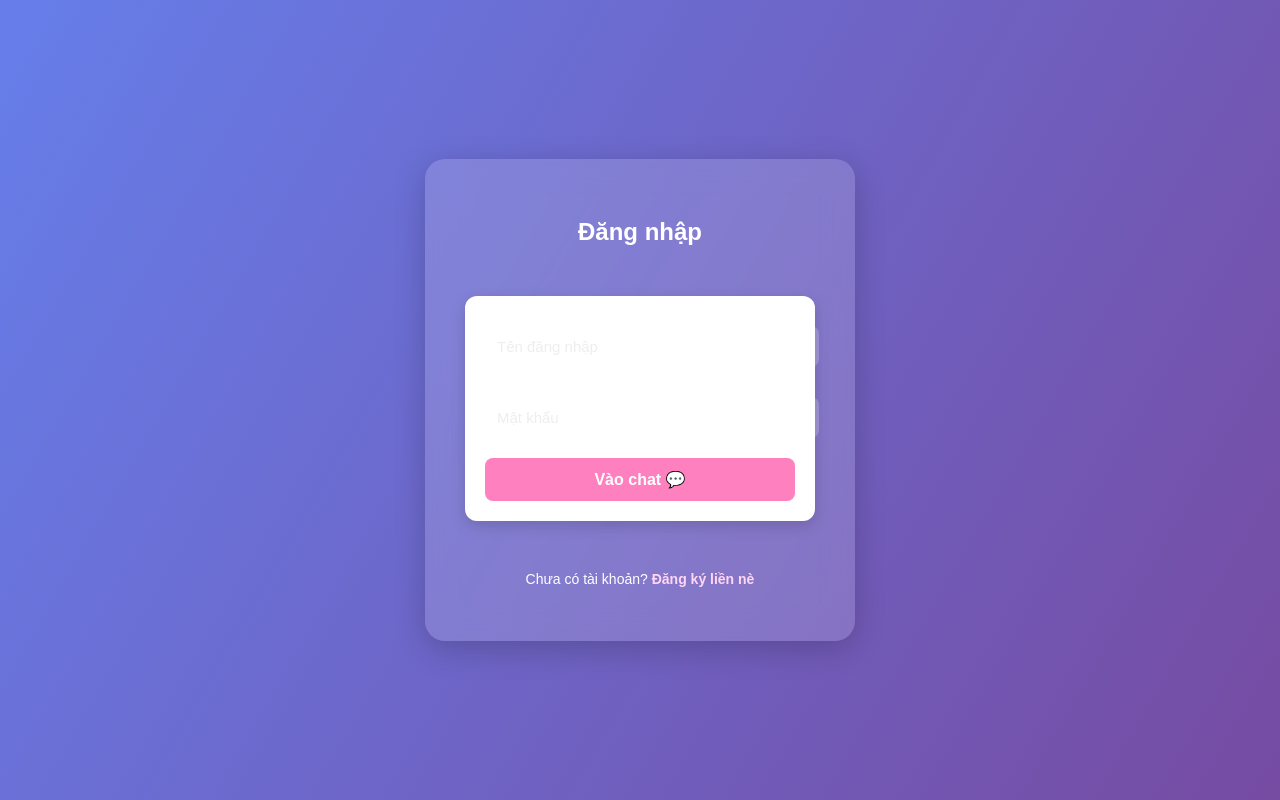
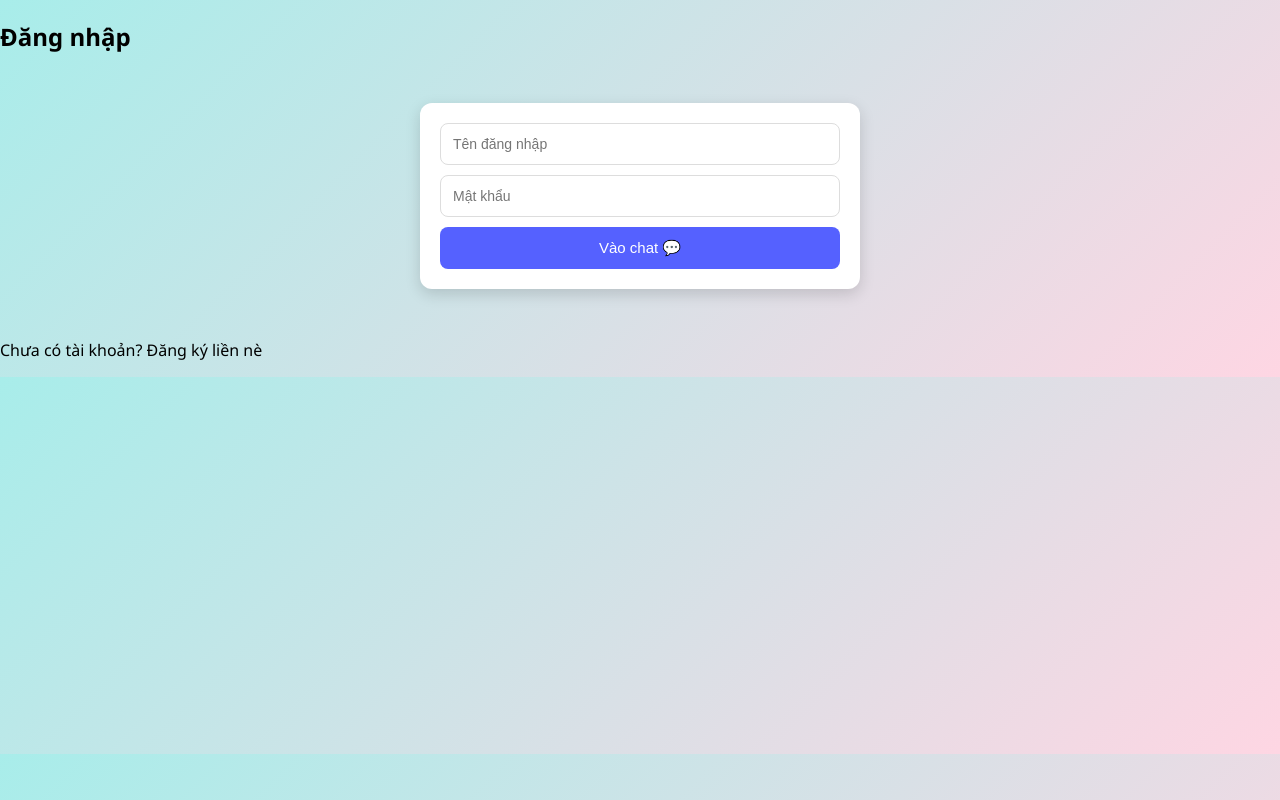
Before and after one commit to t96650550-pixel/-, a React app in the folder client/: page / in a window 1280 px wide. Built offline with nearby package versions, Linux system fonts and the light colour scheme; no server answers.

Commit message:
Update auth.css

```diff
--- a/client/src/auth.css
+++ b/client/src/auth.css
@@ -1,85 +1,48 @@
-.auth-container {
-  height: 100vh;
-  display: flex;
-  justify-content: center;
-  align-items: center;
-  background: linear-gradient(120deg, #667eea, #764ba2);
-  font-family: "Poppins", sans-serif;
+import React, { useState } from 'react';
+import axios from 'axios';
+import './App.css';
+
+function App() {
+  const [isLogin, setIsLogin] = useState(true);
+  const [username, setUsername] = useState('');
+  const [password, setPassword] = useState('');
+
+  const toggleForm = () => setIsLogin(!isLogin);
+
+  const handleSubmit = async (e) => {
+    e.preventDefault();
+    try {
+      const endpoint = isLogin ? '/login' : '/register';
+      const res = await axios.post(endpoint, { username, password });
+      alert(res.data.message || (isLogin ? 'Đăng nhập thành công!' : 'Tạo tài khoản thành công!'));
+    } catch (err) {
+      alert(err.response?.data?.error || 'Có lỗi xảy ra!');
+    }
+  };
+
+  return (
+    <div className="container">
+      <h2>{isLogin ? 'Đăng Nhập' : 'Đăng Ký'}</h2>
+      <form onSubmit={handleSubmit}>
+        <input
+          type="text"
+          placeholder="Tên người dùng"
+          value={username}
+          onChange={(e) => setUsername(e.target.value)}
+        />
+        <input
+          type="password"
+          placeholder="Mật khẩu"
+          value={password}
+          onChange={(e) => setPassword(e.target.value)}
+        />
+        <button type="submit">{isLogin ? 'Đăng Nhập' : 'Đăng Ký'}</button>
+      </form>
+      <div className="switch" onClick={toggleForm}>
+        {isLogin ? 'Chưa có tài khoản? Đăng ký ngay' : 'Đã có tài khoản? Đăng nhập'}
+      </div>
+    </div>
+  );
 }
 
-.auth-card {
-  background: rgba(255, 255, 255, 0.15);
-  backdrop-filter: blur(15px);
-  border-radius: 20px;
-  padding: 40px;
-  width: 350px;
-  text-align: center;
-  color: white;
-  box-shadow: 0 8px 32px rgba(0, 0, 0, 0.2);
-  animation: fadeIn 1s ease;
-}
-
-.auth-card h2 {
-  margin-bottom: 20px;
-  font-weight: 600;
-}
-
-.auth-card input {
-  width: 100%;
-  padding: 12px;
-  margin: 10px 0;
-  border-radius: 8px;
-  border: none;
-  outline: none;
-  background: rgba(255, 255, 255, 0.2);
-  color: white;
-  font-size: 15px;
-}
-
-.auth-card input::placeholder {
-  color: #eee;
-}
-
-.auth-card button {
-  width: 100%;
-  padding: 12px;
-  border: none;
-  border-radius: 8px;
-  background: #ff80bf;
-  color: white;
-  font-size: 16px;
-  font-weight: 600;
-  cursor: pointer;
-  transition: 0.3s;
-}
-
-.auth-card button:hover {
-  background: #ff4fa1;
-  transform: scale(1.05);
-}
-
-.error {
-  color: #ffcccc;
-  font-size: 14px;
-  margin-top: 5px;
-}
-
-.switch-mode {
-  margin-top: 15px;
-  font-size: 14px;
-}
-
-.switch-mode span {
-  color: #ffd6f5;
-  cursor: pointer;
-  font-weight: 600;
-}
-
-.switch-mode span:hover {
-  text-decoration: underline;
-}
-
-@keyframes fadeIn {
-  from { opacity: 0; transform: translateY(10px); }
-  to { opacity: 1; transform: translateY(0); }
-}
+export default App;
```
